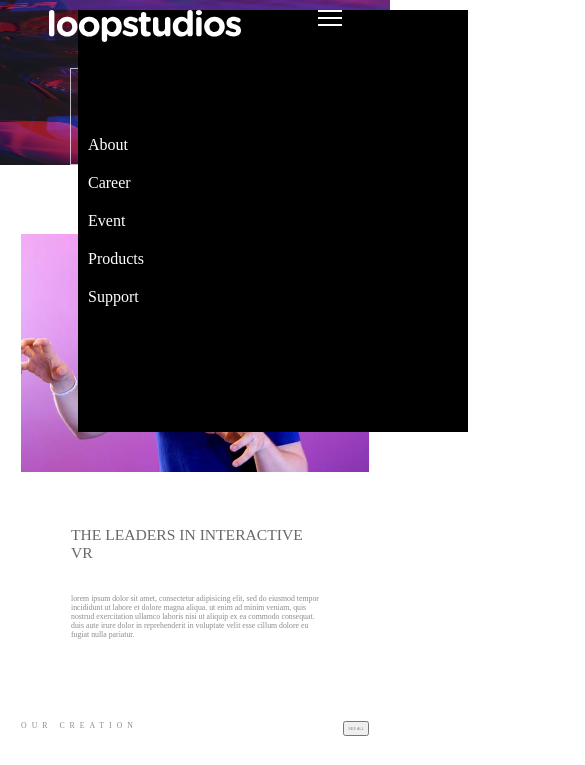
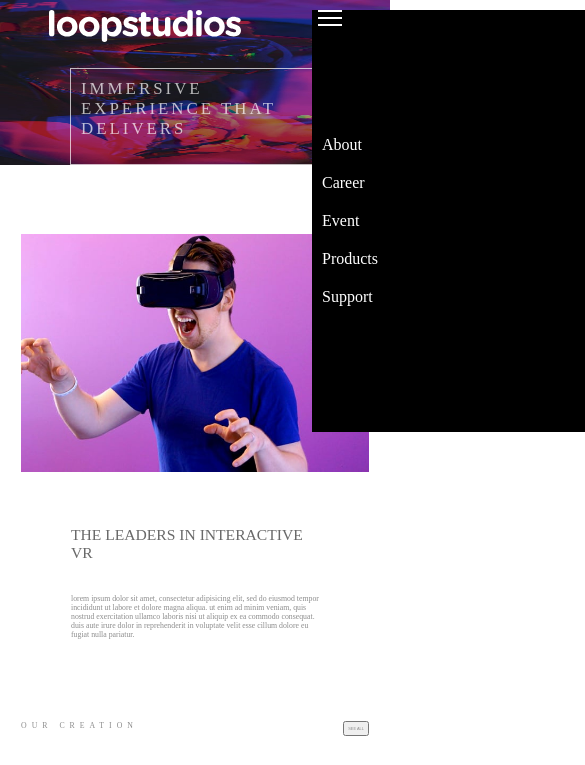
Before and after one commit to sirEmmyUche/landing-page, a plain HTML site: page index.html in a window 390 px wide. Both pictures are taken after a click on the element 329 px from the left and 33 px from the top of the page. Shown: the top 765 px of the page, 585 px wide, since content can reach past the window. Drawn offline with Linux system fonts and the light colour scheme.

Commit message:
modified

```diff
--- a/style.css
+++ b/style.css
@@ -300,11 +300,11 @@ footer li{
 	.responsive {
 		position: absolute;
 		height: 50vh;
+		left: 40%;
 		background-color:hsl(0, 0%, 0%);
 		display: flex;
 		flex-direction: column;
 		justify-content: center;
-		margin-left: 40%;
 		width: 100vw;
 		opacity: 100;
 		z-index: 1;
```
